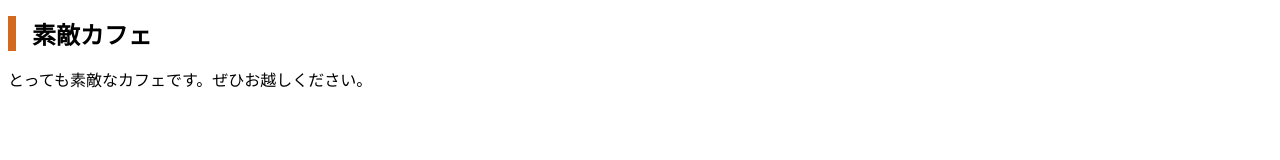
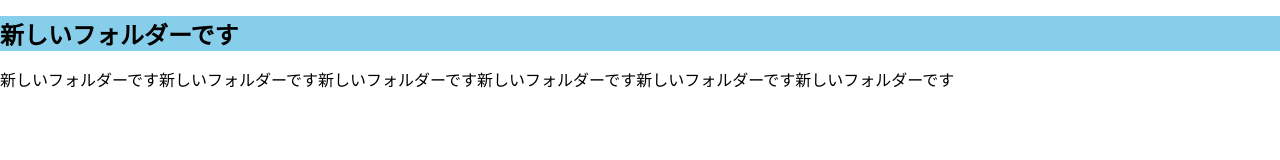
Before and after one commit to honahchan/mycafe, a plain HTML site: page index.html in a window 1280 px wide. Drawn offline with Linux system fonts and the light colour scheme; files that its build step writes are made by us from their sources.

Commit message:
Add files via upload

```diff
--- a/index.html
+++ b/index.html
@@ -1,14 +1,14 @@
 <!DOCTYPE html>
-<html lang="ja">
+<html>
   <head>
     <meta charset="utf-8">
-    <title>素敵カフェ</title>
+    <title></title>
     <link rel="stylesheet" href="css/styles.css">
 
   </head>
   <body>
-    <h1>素敵カフェ</h1>
-    <p>とっても素敵なカフェです。ぜひお越しください。</p>
+    <h1>新しいフォルダーです</h1>
+    <p>新しいフォルダーです新しいフォルダーです新しいフォルダーです新しいフォルダーです新しいフォルダーです新しいフォルダーです</p>
 
   </body>
 
--- a/styles.css
+++ b/styles.css
@@ -1,5 +1,10 @@
+body {
+  margin: 0;
+  padding: 0;
+}
+
+
 h1 {
   font-size: 24px;
-  padding-left: 16px;
-  border-left: 8px solid chocolate;
+  background: skyblue;
 }
```
